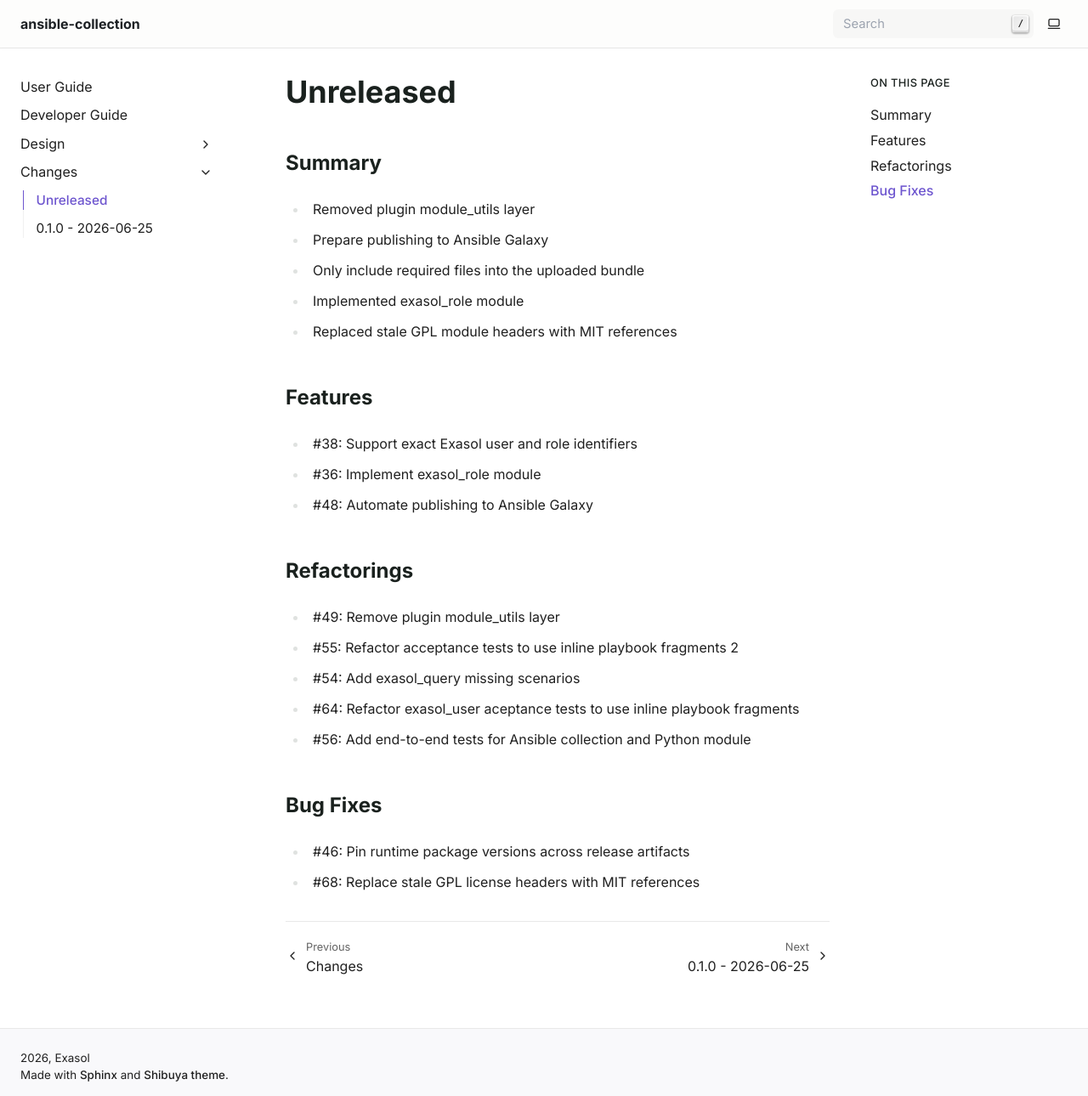
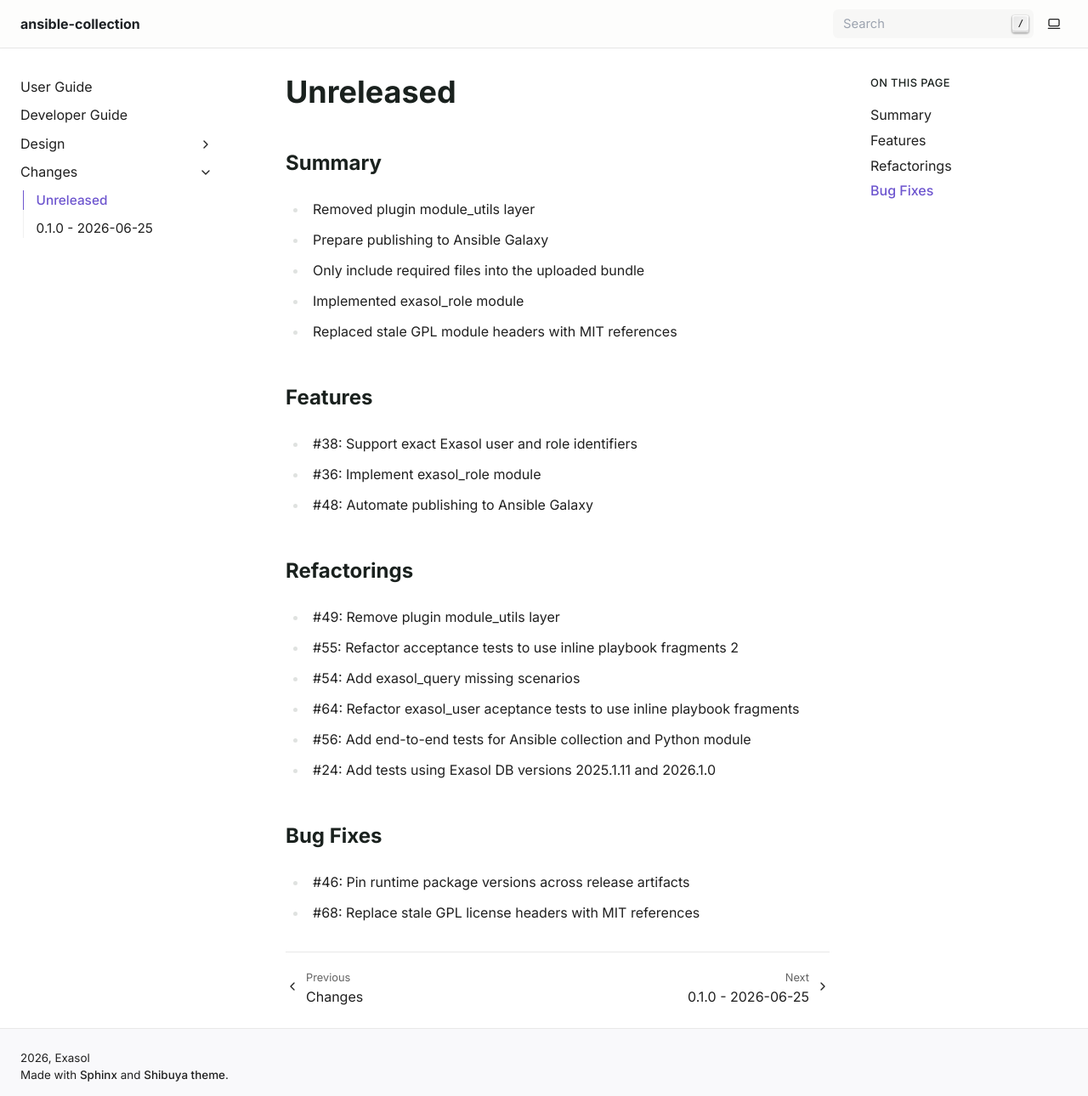
Before and after one commit to exasol/ansible-collection, a Sphinx documentation site: the page built from doc/changes/unreleased.md, in a window 1280 px wide and 1290 px high. Shown: the whole window at 85% size. Built offline with Sphinx 7.4.7, drawn with Linux system fonts in a browser that asks for light colours.

Commit message:
#24: Add Exasol 2026.1.0 and 2025.1.11 to testing matrix

```diff
--- a/doc/changes/unreleased.md
+++ b/doc/changes/unreleased.md
@@ -21,6 +21,7 @@
 * #54: Add exasol_query missing scenarios
 * #64: Refactor exasol_user aceptance tests to use inline playbook fragments
 * #56: Add end-to-end tests for Ansible collection and Python module
+* #24: Add tests using Exasol DB versions 2025.1.11 and 2026.1.0
 
 ## Bug Fixes
 
--- a/doc/developer_guide.rst
+++ b/doc/developer_guide.rst
@@ -113,7 +113,7 @@
 
 .. code-block:: bash
 
-   poetry run -- nox -s test:integration -- --backend=onprem --itde-db-version 2025.1.8
+   poetry run -- nox -s test:integration -- --backend=onprem --itde-db-version 2026.1.0
 
 Use ``--itde-db-version external`` together with the ``EXASOL_*`` environment
 variables when an already running database should be used instead of a managed
--- a/noxconfig.py
+++ b/noxconfig.py
@@ -49,7 +49,7 @@
     project_name="ansible_modules",
     root_path=Path(__file__).parent,
     python_versions=("3.11", "3.12", "3.13"),
-    exasol_versions=("8.29.13", "2025.1.8"),
+    exasol_versions=("8.29.13", "2025.1.11", "2026.1.0"),
     plugins_for_nox_sessions=(ReleaseVersionSyncPlugin,),
     # The current Ansible 10 / ansible-core 2.17 test dependency does not
     # support Python 3.13. Keep ansible-test limited to supported interpreters
```
